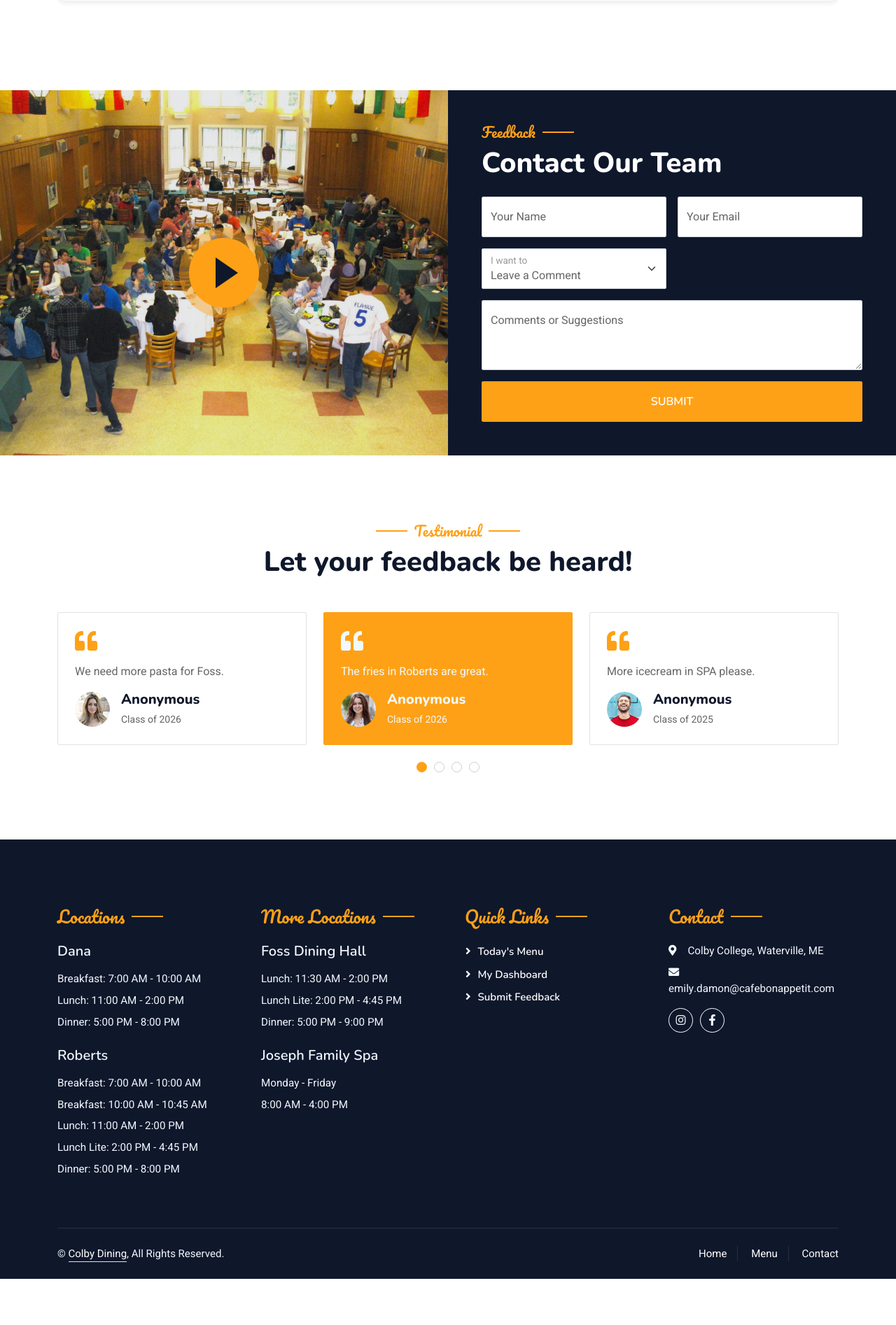
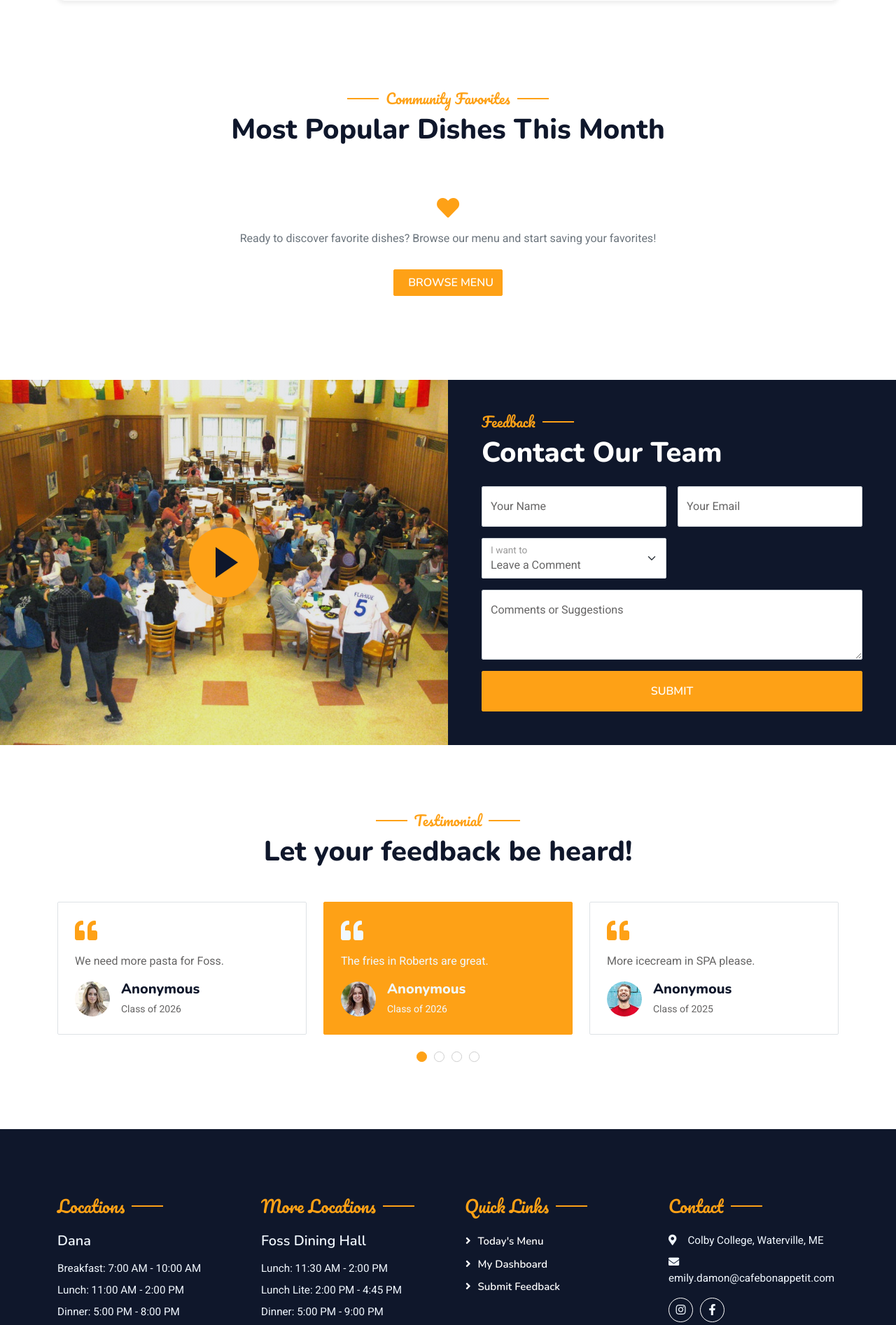
Before and after one commit to cathymonkey/Colby-Dining-App, a Flask app: page / in a window 1280 px wide. Shown: the part 1830-3724 px from the top of the page at 70% size. Before the commit the page ends 3658 px from the top, so only its background shows below. Run offline with Flask 3, Linux system fonts and the light colour scheme; data that the repository does not hold is empty; some libraries are stand-ins or nearby versions.

Commit message:
Top 6 fav dishes of the month availaible on main landing page

```diff
--- a/static/js/main.js
+++ b/static/js/main.js
@@ -205,3 +205,69 @@ document.addEventListener('DOMContentLoaded', function() {
         });
     }
 });
+
+function loadTrendingFavorites() {
+    const container = document.getElementById('trending-favorites');
+    if (!container) return;
+
+    container.innerHTML = `
+        <div class="col-12 text-center">
+            <div class="spinner-border text-primary" role="status">
+                <span class="visually-hidden">Loading...</span>
+            </div>
+        </div>
+    `;
+
+    fetch('/api/trending-favorites')
+        .then(response => {
+            if (!response.ok) throw new Error(`HTTP error! status: ${response.status}`);
+            return response.json();
+        })
+        .then(data => {
+            if (data.status === 'success' && data.favorites && data.favorites.length > 0) {
+                container.innerHTML = data.favorites.map((dish, index) => `
+                    <div class="col-lg-4 col-md-6 wow fadeInUp" data-wow-delay="${0.1 + (index * 0.2)}s">
+                        <div class="service-item rounded pt-3">
+                            <div class="p-4">
+                                <h5 class="mb-3">${dish.name}</h5>
+                                <div class="d-flex align-items-center">
+                                    <i class="fa fa-heart text-primary me-2"></i>
+                                    <span>${dish.favorites} students love this</span>
+                                </div>
+                            </div>
+                        </div>
+                    </div>
+                `).join('');
+            } else {
+                container.innerHTML = `
+                    <div class="col-12 text-center">
+                        <div class="p-4">
+                            <i class="fa fa-heart text-primary mb-3" style="font-size: 2rem;"></i>
+                            <p class="text-muted">Ready to discover favorite dishes? Browse our menu and start saving your favorites!</p>
+                            <a href="/menu" class="btn btn-primary mt-3">
+                                <i class="fa fa-cutlery me-2"></i>Browse Menu
+                            </a>
+                        </div>
+                    </div>
+                `;
+            }
+        })
+        .catch(error => {
+            console.error('Error loading trending favorites:', error);
+            container.innerHTML = `
+                <div class="col-12 text-center">
+                    <div class="p-4">
+                        <i class="fa fa-exclamation-circle text-danger mb-3" style="font-size: 2rem;"></i>
+                        <p class="text-danger">Unable to load trending favorites</p>
+                        <button onclick="loadTrendingFavorites()" class="btn btn-primary mt-3">
+                            <i class="fa fa-refresh me-2"></i>Try Again
+                        </button>
+                    </div>
+                </div>
+            `;
+        });
+}
+
+document.addEventListener('DOMContentLoaded', function() {
+    loadTrendingFavorites();
+});
--- a/templates/index.html
+++ b/templates/index.html
@@ -172,6 +172,22 @@
         </div>
         <!-- Wait Times End -->
 
+        <div class="container-xxl py-5">
+            <div class="container">
+                <div class="text-center wow fadeInUp" data-wow-delay="0.1s">
+                    <h5 class="section-title ff-secondary text-center text-primary fw-normal">Community Favorites</h5>
+                    <h1 class="mb-5">Most Popular Dishes This Month</h1>
+                </div>
+                <div class="row g-4" id="trending-favorites">
+                    <!-- Favorites will be loaded here -->
+                    <div class="col-12 text-center">
+                        <div class="spinner-border text-primary" role="status">
+                            <span class="visually-hidden">Loading...</span>
+                        </div>
+                    </div>
+                </div>
+            </div>
+        </div>
 
         <!-- Menu Start -->
         <!-- <div class="container-xxl py-5">
@@ -247,7 +263,7 @@
         <!-- Menu End -->
 
 
-        <!-- Reservation Start -->
+
         <div class="container-xxl py-5 px-0 wow fadeInUp" data-wow-delay="0.1s">
             <div class="row g-0">
                 <div class="col-md-6">
--- a/views.py
+++ b/views.py
@@ -701,3 +701,42 @@ def delete_survey_link():
             'status': 'error',
             'message': str(e)
         }), 400
+
+
+@main_blueprint.route('/api/trending-favorites')
+def get_trending_favorites():
+    """Get top 5 favorited dishes of the current month"""
+    try:
+        # Get current month's range
+        today = datetime.now()
+        start_date = datetime(today.year, today.month, 1)
+
+        # Query to get most favorited dishes
+        trending = db.session.query(
+            FavoriteDish.dish_name,
+            db.func.count(FavoriteDish.dish_name).label('fav_count')
+        ).filter(
+            FavoriteDish.created_at >= start_date
+        ).group_by(
+            FavoriteDish.dish_name
+        ).order_by(
+            db.desc('fav_count')
+        ).limit(6).all()
+
+        logger.info(f"Found {len(trending)} trending items")
+
+        return jsonify({
+            'status': 'success',
+            'favorites': [{
+                'name': dish_name,
+                'favorites': count
+            } for dish_name, count in trending]
+        })
+
+    except Exception as e:
+        logger.error(f"Error fetching trending favorites: {str(e)}")
+        return jsonify({
+            'status': 'error',
+            'message': 'Unable to fetch trending favorites',
+            'debug_info': str(e)
+        }), 500
```
Also changed, not shown: instance/mydatabase.db.
